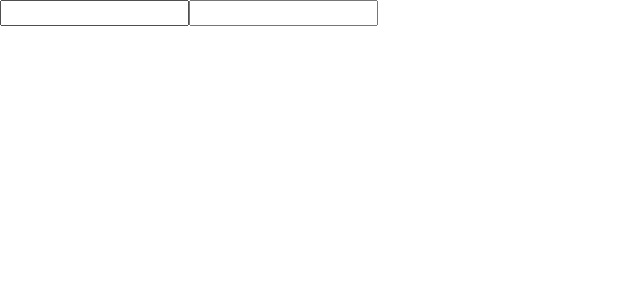
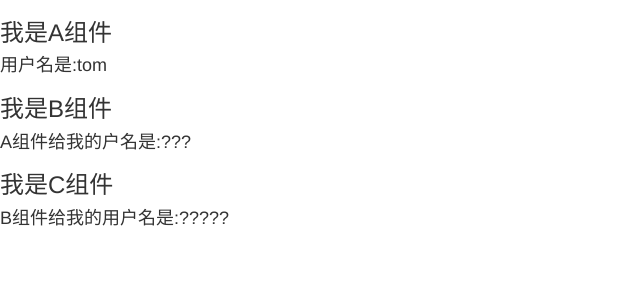
Before and after one commit to sven713/react_extension, a React (Create React App) app: page / in a window 1280 px wide. Shown: the top 300 px of the page, without its empty margins (0-640 px from the left). Built offline with nearby package versions, Linux system fonts and the light colour scheme.

Commit message:
P122  6:00

```diff
--- a/src/App.js
+++ b/src/App.js
@@ -1,6 +1,6 @@
 import React, { Component } from 'react'
 
-import Demo from './components/4_Fragment'
+import Demo from './components/5_Contex'
 
 export default class App extends Component {
   render() {
--- /dev/null
+++ b/src/components/5_Contex/index.jsx
@@ -0,0 +1,42 @@
+import React, { Component } from 'react'
+
+export default class A extends Component {
+  state={
+    name:'tom'
+  }
+  render() {
+    return (
+      <div>
+        <h3>我是A组件</h3>
+        <h4>用户名是:{this.state.name}</h4>
+        <B></B>
+      </div>
+    )
+  }
+}
+
+
+class B extends Component {
+
+  render() {
+    return (
+      <div>
+        <h3>我是B组件</h3>
+        <h4>A组件给我的户名是:???</h4>
+        <C></C>
+      </div>
+    )
+  }
+}
+
+class C extends Component {
+
+  render() {
+    return (
+      <div>
+        <h3>我是C组件</h3>
+        <h4>B组件给我的用户名是:?????</h4>
+      </div>
+    )
+  }
+}
```
